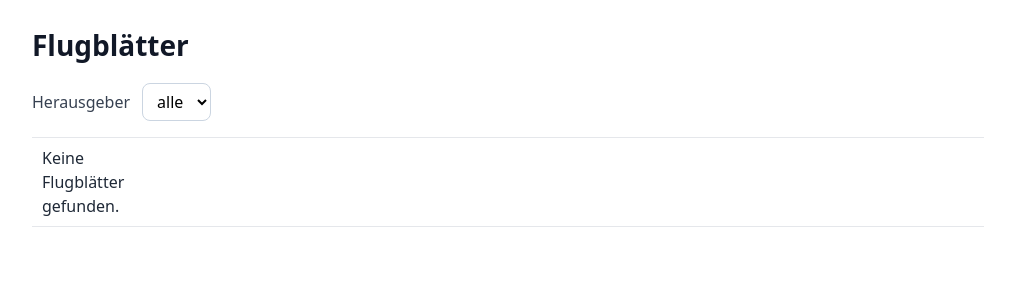
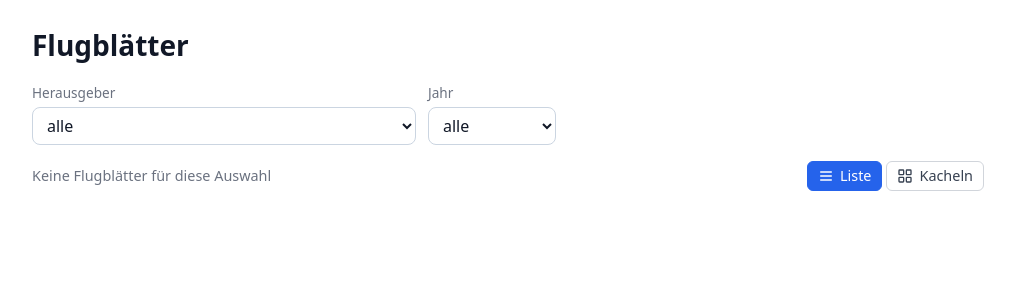
Before and after one commit to woidveit02/UR_LeafletArchive, a FastAPI app: page /leaflets in a window 1280 px wide. Shown: the part 61-361 px from the top of the page, without its empty margins (132-1147 px from the left). Run offline with FastAPI, Linux system fonts and the light colour scheme; parts of the project's set-up code (start-up, migrations or seed data) failed here and were passed over.

Commit message:
feat: add card view to leaflet list

```diff
--- a/src/backend/app/app.py
+++ b/src/backend/app/app.py
@@ -1,6 +1,7 @@
 import logging
 import re
 from pathlib import Path
+from urllib.parse import urlencode
 
 from fastapi import FastAPI, HTTPException, Request
 from fastapi.responses import FileResponse, RedirectResponse, Response
@@ -77,6 +78,12 @@ def iso_to_text(iso):
     return text
 
 
+def leaflet_year(leaflet, volume_year):
+    """Year of the leaflet's date, else the year of its volume."""
+    year = (leaflet.date_iso or '')[:4]
+    return year if year.isdigit() else str(volume_year)
+
+
 def list_date(leaflet, fallback_year=None):
     """(date, label) for lists: the leaflet's date, else the archive stamp
     (unless its year is uncertain), else the volume year."""
@@ -132,7 +139,8 @@ def index(request: Request):
 
 
 @app.get("/leaflets")
-def leaflet_list(request: Request, org: str | None = None):
+def leaflet_list(request: Request, org: str | None = None,
+                 jahr: str | None = None, ansicht: str = "liste"):
     logger.info('Opening leaflet list')
 
     query = (
@@ -148,7 +156,10 @@ def leaflet_list(request: Request, org: str | None = None):
         )
         query = query.filter(Leaflet.id.in_(matching_ids))
 
-    leaflets = query.order_by(Volume.vz, Leaflet.start_page, Leaflet.id).all()
+    items = leaflet_items(
+        query.order_by(Volume.vz, Leaflet.start_page, Leaflet.id).all())
+    if jahr:
+        items = [item for item in items if item['year'] == jahr]
 
     organizations = sorted(session.query(Organization), key=org_sort_key)
     org_options = [{
@@ -156,9 +167,20 @@ def leaflet_list(request: Request, org: str | None = None):
         'label': f"{o.full_name} ({o.name})" if o.full_name else o.name,
     } for o in organizations]
 
+    # years of all leaflets, so the options stay while a filter is set
+    volume_years = {v.id: v.year for v in session.query(Volume)}
+    years = sorted({leaflet_year(lf, volume_years[lf.volume_id])
+                    for lf in session.query(Leaflet)})
+
+    params = {k: v for k, v in request.query_params.items()
+              if v and k != 'ansicht'}
+    query_string = '?' + urlencode(params) if params else ''
     return templates.TemplateResponse(
         request, "leaflet_list.html",
-        {"leaflets": leaflet_items(leaflets), "org_options": org_options, "selected_org": org})
+        {"leaflets": items, "org_options": org_options, "selected_org": org,
+         "years": years, "selected_year": jahr, "filtered": any((org, jahr)),
+         "view": 'kacheln' if ansicht == 'kacheln' else 'liste',
+         "switch_base": '/leaflets' + query_string})
 
 
 @app.get("/leaflets/{leaflet_id}")
@@ -357,9 +379,11 @@ def leaflet_items(leaflets):
     issuers = issuer_names([lf.id for lf in leaflets])
     items = []
     for lf in leaflets:
-        date, date_label = list_date(lf, volumes[lf.volume_id].year)
-        items.append({'leaflet': lf, 'vz': volumes[lf.volume_id].vz,
+        volume = volumes[lf.volume_id]
+        date, date_label = list_date(lf, volume.year)
+        items.append({'leaflet': lf, 'vz': volume.vz,
                       'date': date, 'date_label': date_label,
+                      'year': leaflet_year(lf, volume.year),
                       'thumb': has_pdf[lf.volume_id],
                       'issuers': issuers.get(lf.id, [])})
     return items
--- /dev/null
+++ b/src/frontend/static/keep-scroll.js
@@ -0,0 +1,18 @@
+// Keep the scroll position when a view switch or filter reloads the same page.
+(() => {
+    const key = 'keep-scroll';
+    try {
+        const saved = JSON.parse(sessionStorage.getItem(key) || 'null');
+        sessionStorage.removeItem(key);
+        // 'instant', or the page-wide smooth scrolling animates it from the top
+        if (saved && saved.path === location.pathname) scrollTo({ top: saved.y, behavior: 'instant' });
+    } catch (e) { /* storage unavailable: normal page load */ }
+
+    const keep = () => {
+        try {
+            sessionStorage.setItem(key, JSON.stringify({ path: location.pathname, y: scrollY }));
+        } catch (e) { /* ignore */ }
+    };
+    document.querySelectorAll('.view-switch a').forEach((a) => a.addEventListener('click', keep));
+    document.querySelectorAll('form.filter').forEach((f) => f.addEventListener('change', keep));
+})();
--- a/src/frontend/static/styles.css
+++ b/src/frontend/static/styles.css
@@ -318,23 +318,53 @@ button:hover {
 
 .filter {
     max-width: none;
+    gap: 16px;
+}
+
+.filter-fields {
+    display: grid;
+    grid-template-columns: minmax(0, 24em) 8em;
+    gap: 12px;
+}
+
+.filter label {
+    display: grid;
+    gap: 4px;
+    min-width: 0;
+    font-size: 0.85em;
+    font-weight: 400;
+    color: #6b7280;
+}
+
+.filter select {
+    min-width: 0;
+    padding: 6px 10px;
+    font-size: 1rem;
+    color: #111827;
+    cursor: pointer;
+}
+
+.filter-bar {
     display: flex;
     flex-wrap: wrap;
     align-items: center;
-    gap: 8px 12px;
+    gap: 8px 16px;
 }
 
-.filter label {
-    font-weight: 400;
-    color: #374151;
+.filter-bar .filter-result {
+    margin-right: auto;
 }
 
-.filter select {
-    width: auto;
-    min-width: 0;
-    max-width: 100%;
-    padding: 6px 10px;
-    cursor: pointer;
+.filter-result {
+    margin: 0;
+    color: #6b7280;
+    font-size: 0.9em;
+}
+
+@media (max-width: 600px) {
+    .filter-fields {
+        grid-template-columns: minmax(0, 1fr) 6em;
+    }
 }
 
 .unresolved {
@@ -353,11 +383,6 @@ button:hover {
     justify-content: space-between;
     gap: 12px;
     margin-top: 24px;
-}
-
-/* keep the anchor clear of the sticky top bar */
-.section-head[id] {
-    scroll-margin-top: 90px;
 }
 
 .section-head h2 {
--- a/src/frontend/templates/_leaflets.html
+++ b/src/frontend/templates/_leaflets.html
@@ -23,7 +23,7 @@
 {% macro view_switch(base, current, views) %}
 <nav class="view-switch" aria-label="Ansicht">
     {% for key, label in views %}
-    <a href="{{ base }}{% if not loop.first %}?ansicht={{ key }}{% endif %}#flugblaetter"{% if key == current %} aria-current="page"{% endif %}>
+    <a href="{{ base }}{% if not loop.first %}{{ '&' if '?' in base else '?' }}ansicht={{ key }}{% endif %}"{% if key == current %} aria-current="page"{% endif %}>
         <svg viewBox="0 0 24 24" aria-hidden="true">{{ ICONS[key] | safe }}</svg>{{ label }}</a>
     {% endfor %}
 </nav>
--- a/src/frontend/templates/leaflet_list.html
+++ b/src/frontend/templates/leaflet_list.html
@@ -11,21 +11,42 @@
     {% include '_navigation.html' %}
     <div class="app">
         <h1>Flugblätter</h1>
+        {% from '_leaflets.html' import leaflet_list, leaflet_cards, view_switch %}
         <form method="get" action="/leaflets" class="filter">
-            <label for="org">Herausgeber</label>
-            <select name="org" id="org" onchange="this.form.submit()">
+            {% if view == 'kacheln' %}<input type="hidden" name="ansicht" value="kacheln">{% endif %}
+            <div class="filter-fields">
+                <label>Herausgeber
+                    <select name="org" onchange="this.form.submit()">
                         <option value="">alle</option>
                         {% for o in org_options %}
                         <option value="{{ o.id }}" {% if o.id==selected_org %}selected{% endif %}>{{ o.label }}</option>
                         {% endfor %}
                     </select>
+                </label>
+                <label>Jahr
+                    <select name="jahr" onchange="this.form.submit()">
+                        <option value="">alle</option>
+                        {% for y in years %}<option {% if y == selected_year %}selected{% endif %}>{{ y }}</option>{% endfor %}
+                    </select>
+                </label>
+            </div>
+            {% set reset_url = '/leaflets?ansicht=kacheln' if view == 'kacheln' else '/leaflets' %}
+            {% set reset = (' · <a href="' ~ reset_url ~ '">Filter zurücksetzen</a>') | safe if filtered else '' %}
+            <div class="filter-bar">
+                <p class="filter-result">{% if leaflets %}{{ leaflets | length }} {{ 'Flugblatt' if leaflets | length == 1 else 'Flugblätter' }}{% else %}Keine Flugblätter für diese Auswahl{% endif %}{{ reset }}</p>
+                {{ view_switch(switch_base, view, [('liste', 'Liste'), ('kacheln', 'Kacheln')]) }}
                 <noscript><button type="submit">Filtern</button></noscript>
+            </div>
         </form>
-        {% from '_leaflets.html' import leaflet_list %}
+        {% if leaflets and view == 'kacheln' %}
+        {{ leaflet_cards(leaflets, fields=('date', 'count')) }}
+        {% elif leaflets %}
         {{ leaflet_list(leaflets, fields=('date', 'issuers', 'series', 'count')) }}
+        {% endif %}
     </div>
 
 
+    <script src="{{ url_for('static', path='keep-scroll.js') }}"></script>
 </body>
 
 </html>
--- a/src/frontend/templates/organization_details.html
+++ b/src/frontend/templates/organization_details.html
@@ -39,7 +39,7 @@
         </dl>
 
         {% from '_leaflets.html' import view_switch, leaflet_list, leaflet_cards %}
-        <div class="section-head" id="flugblaetter">
+        <div class="section-head">
             <h2>Flugblätter</h2>
             {% if org.has_thumbs %}{{ view_switch('/organizations/' ~ org.id, org.view,
                 [('liste', 'Liste'), ('kacheln', 'Kacheln')]) }}{% endif %}
@@ -50,5 +50,6 @@
         {{ leaflet_list(org.leaflets, fields=('date', 'issuers', 'series', 'count')) }}
         {% endif %}
     </div>
+    <script src="{{ url_for('static', path='keep-scroll.js') }}"></script>
 </body>
 </html>
--- a/src/frontend/templates/volume_details.html
+++ b/src/frontend/templates/volume_details.html
@@ -44,7 +44,7 @@
 
         {% if volume.leaflets %}
         {% from '_leaflets.html' import view_switch, leaflet_list, leaflet_cards, title %}
-        <div class="section-head" id="flugblaetter">
+        <div class="section-head">
             <h2>Flugblätter</h2>
             {% if volume.has_scans %}{{ view_switch('/volumes/' ~ volume.vz, volume.view,
                 [('liste', 'Liste'), ('kacheln', 'Kacheln'), ('bandseiten', 'Bandseiten')]) }}{% endif %}
@@ -75,5 +75,6 @@
         {% endif %}
         {% endif %}
     </div>
+    <script src="{{ url_for('static', path='keep-scroll.js') }}"></script>
 </body>
 </html>
```
Lines whose indentation alone changed are shown as unchanged.
